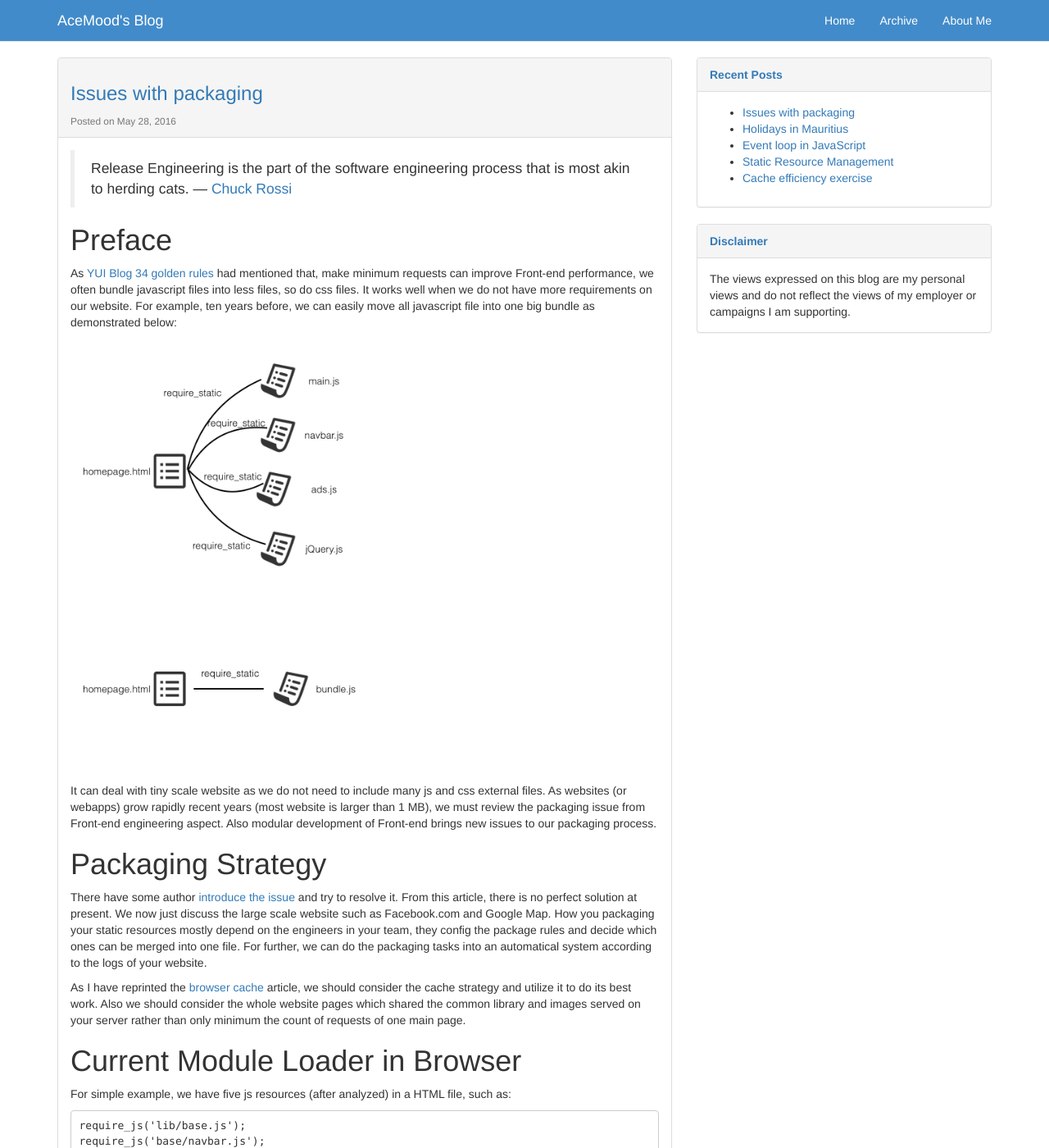
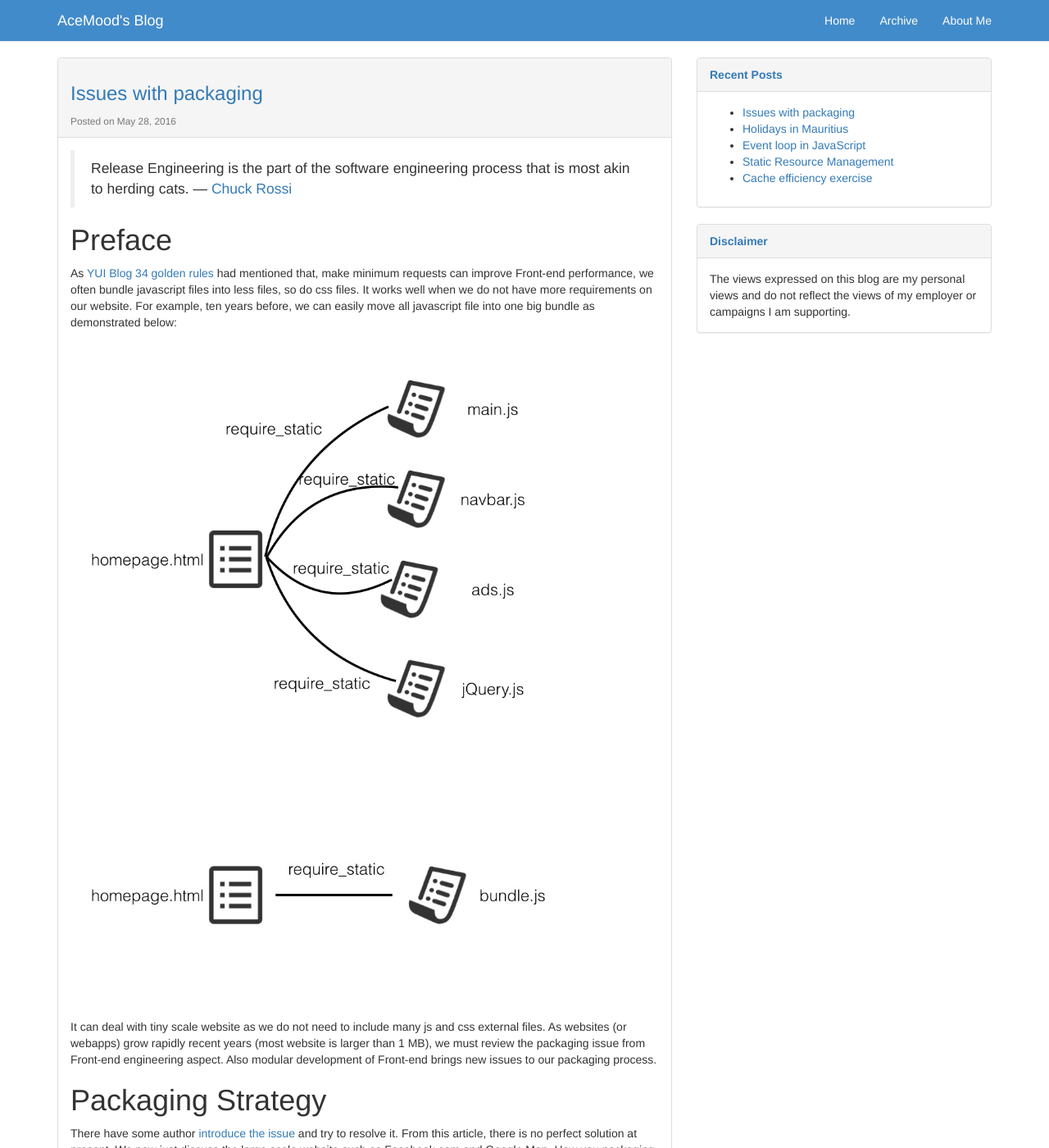
Before and after one commit to AceMood/AceMood.github.io, a Jekyll site: the page built from _posts/2016-05-28-issues-with-packaging.md, in a window 1280 px wide and 1400 px high. Shown: the whole window at 82% size. Built offline with Jekyll 4.4.1, drawn with Linux system fonts in a browser that asks for light colours; some of the changed text lies outside the part shown.

Commit message:
add posts

```diff
--- a/_posts/2016-05-28-issues-with-packaging.md
+++ b/_posts/2016-05-28-issues-with-packaging.md
@@ -15,8 +15,8 @@ keywords: javascript, packaging resources, bundle tools, web performance optimiz
 
 As [YUI Blog 34 golden rules](https://developer.yahoo.com/performance/rules.html) had mentioned that, make minimum requests can improve Front-end performance, we often bundle javascript files into less files, so do css files. It works well when we do not have more requirements on our website. For example, ten years before, we can easily move all javascript file into one big bundle as demonstrated below:
 
-<img src="/assets/images/20160528/pack.001.jpg" alt="" style="width: 60%; height: auto;" /><br/>
-<img src="/assets/images/20160528/pack.002.jpg" alt="" style="width: 60%; height: auto;" /><br/>
+<img src="/assets/images/20160528/pack.001.jpg" class="img--small" /><br/>
+<img src="/assets/images/20160528/pack.002.jpg" class="img--small" /><br/>
 
 It can deal with tiny scale website as we do not need to include many js and css external files. As websites (or webapps) grow rapidly recent years (most website is larger than 1 MB), we must review the packaging issue from Front-end engineering aspect. Also modular development of Front-end brings new issues to our packaging process.
 
--- a/assets/css/post.css
+++ b/assets/css/post.css
@@ -14,7 +14,13 @@
 }
 
 img {
-    display: block;
+    display: inline-block;
     width: 100%;
     height: auto;
 }
+
+.img--small {
+    display: inline-block;
+    width: 100%;
+    height: auto;
+}
```
Also changed, not shown: other parts of _posts/2016-05-28-issues-with-packaging.md (+5 -1 lines).
